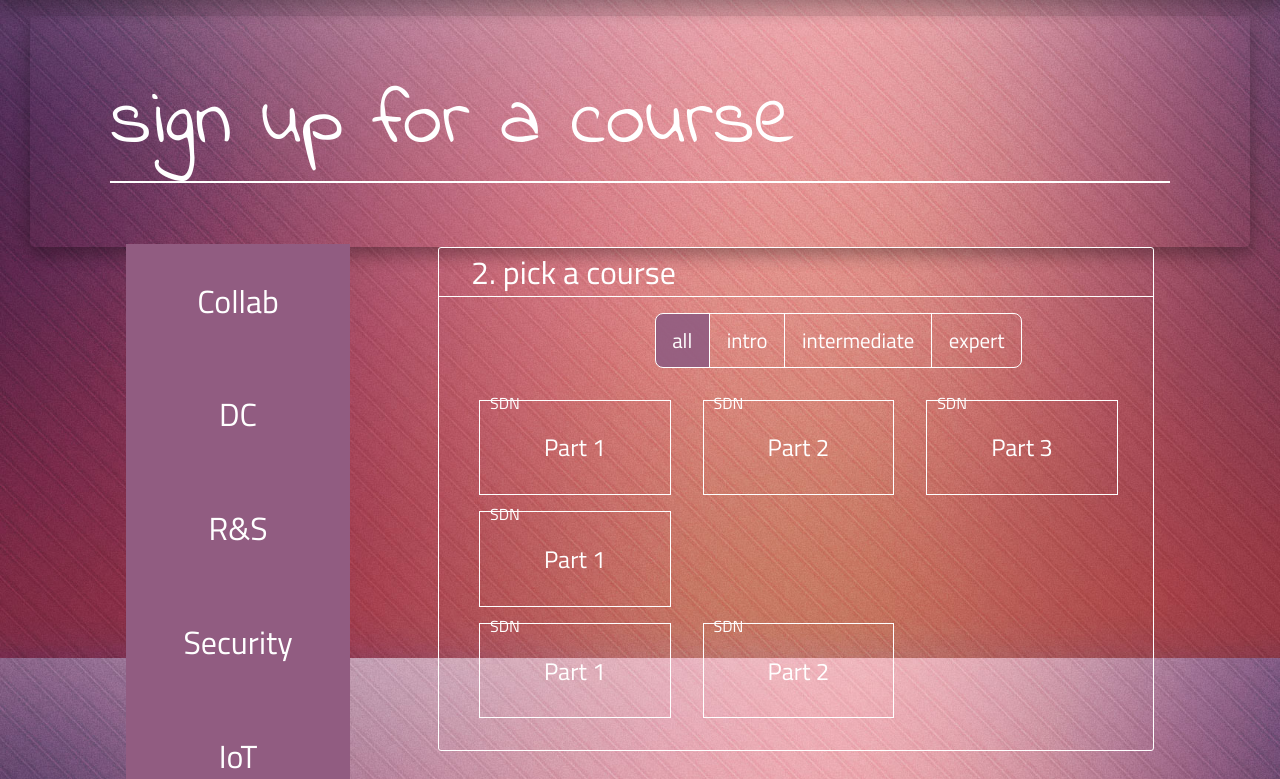
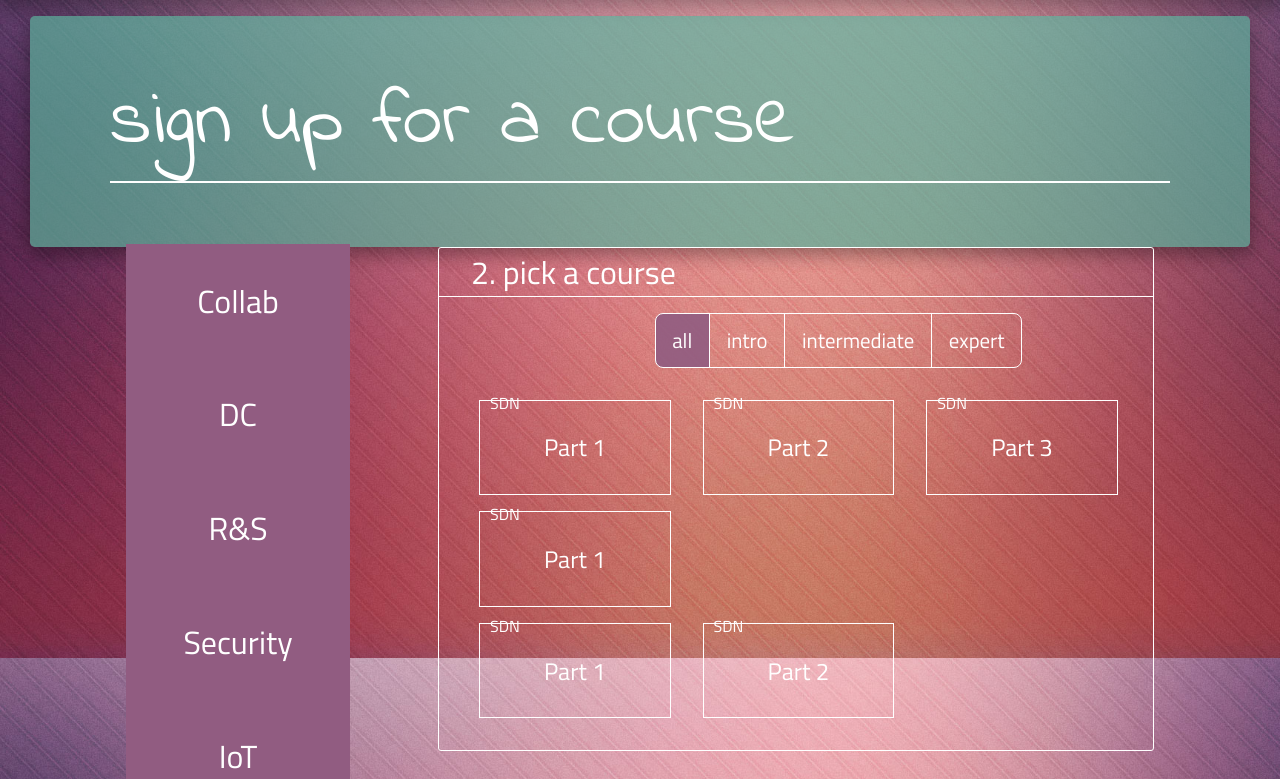
Before and after one commit to alisidd/waveXpand, a PHP site: page /training.php in a window 1280 px wide. Shown: the part 142-921 px from the top of the page. Run offline with PHP 8.4, Linux system fonts and the light colour scheme; some libraries are stand-ins or nearby versions.

Commit message:
Change color of main background

```diff
--- a/css/styles.css
+++ b/css/styles.css
@@ -138,6 +138,7 @@ iframe
     margin: 0 30px;
 
     border-radius: .3rem;
+    background-color: rgba(90, 175, 154, 0.7);
     box-shadow: 0 8px 17px 0 rgba(0,0,0,.2),0 6px 20px 0 rgba(0,0,0,.19);
 }
 
```
